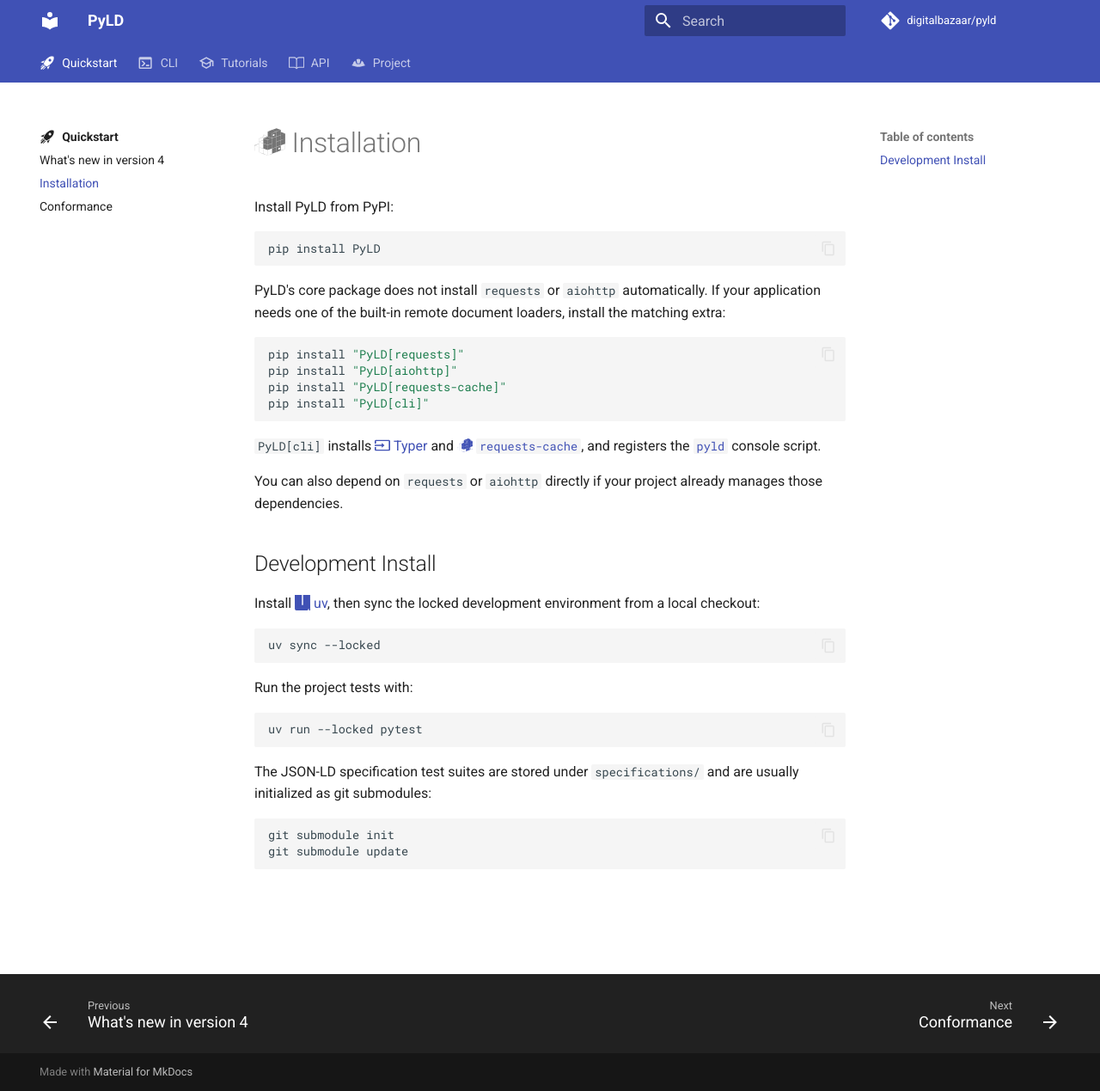
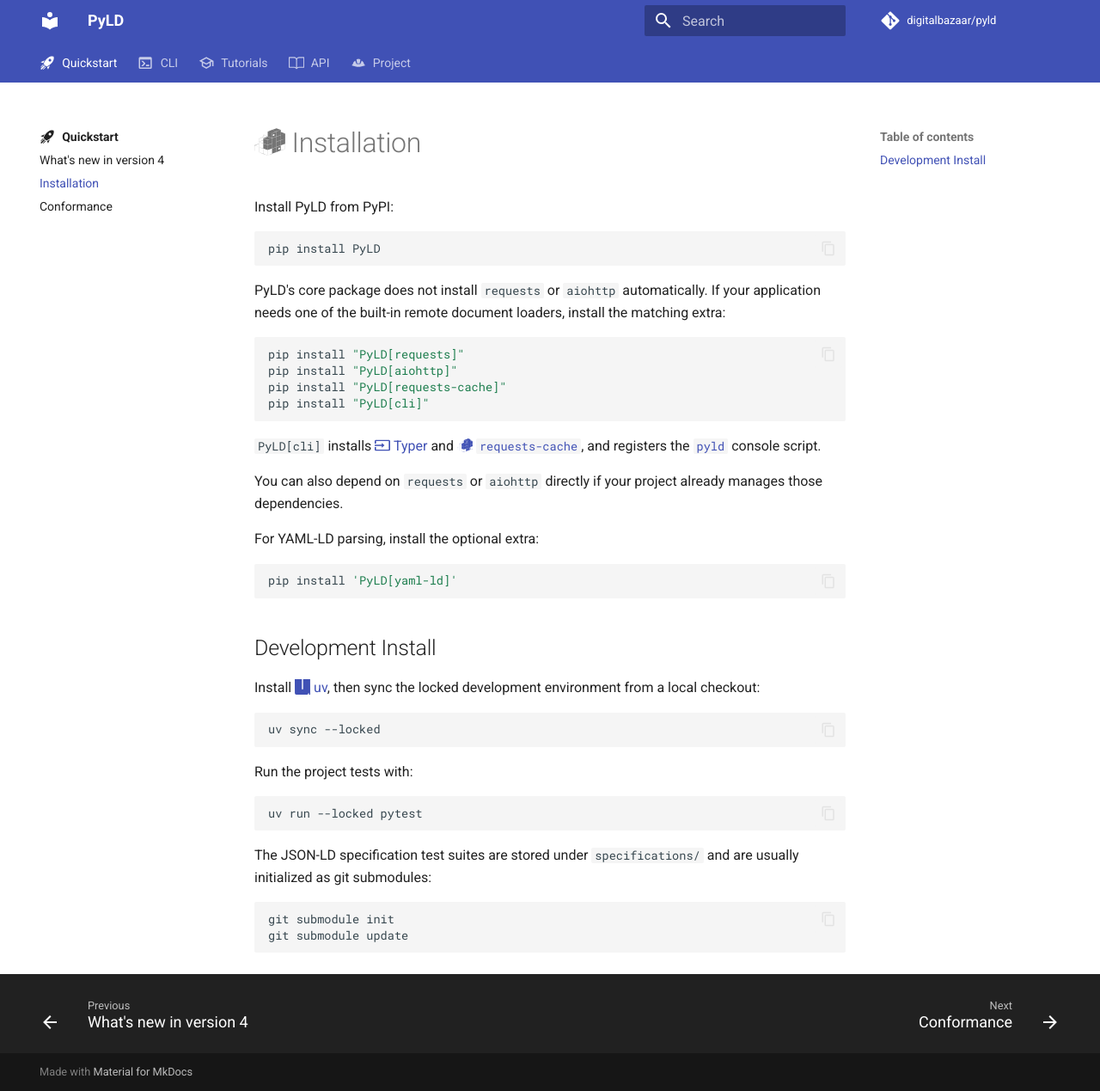
Before and after one commit to digitalbazaar/pyld, an MkDocs documentation site: the page built from docs/installation.md, in a window 1280 px wide and 1269 px high. Shown: the whole window at 86% size. Built offline with MkDocs 1.6.1 and Material for MkDocs 9.7.7, drawn with Linux system fonts in a browser that asks for light colours; comment, search, counter and statistics services are not loaded; the version menu is left out.

Commit message:
Document YAML-LD installation extra

````diff
--- a/docs/installation.md
+++ b/docs/installation.md
@@ -24,6 +24,12 @@
 You can also depend on `requests` or `aiohttp` directly if your project already
 manages those dependencies.
 
+For YAML-LD parsing, install the optional extra:
+
+```bash
+pip install 'PyLD[yaml-ld]'
+```
+
 ## Development Install
 
 Install [:simple-uv: uv](https://docs.astral.sh/uv/), then sync the locked
````
